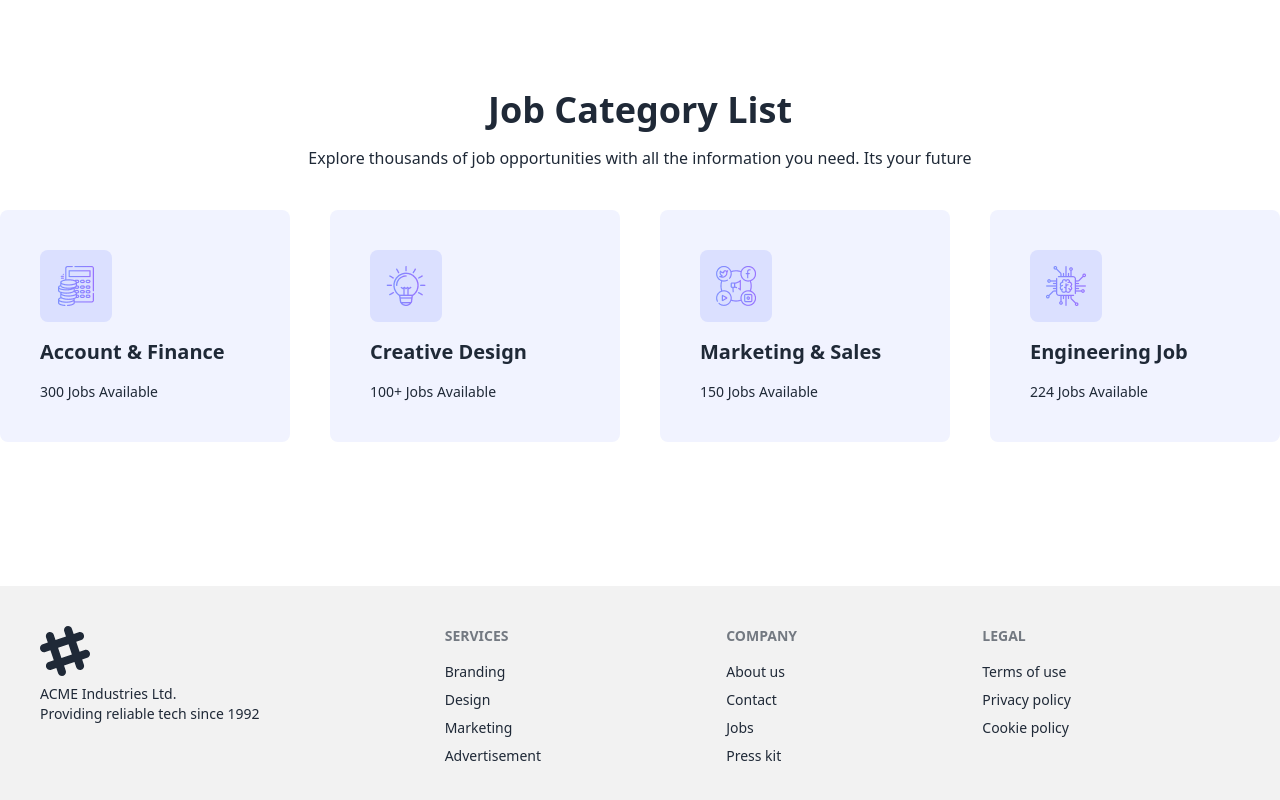
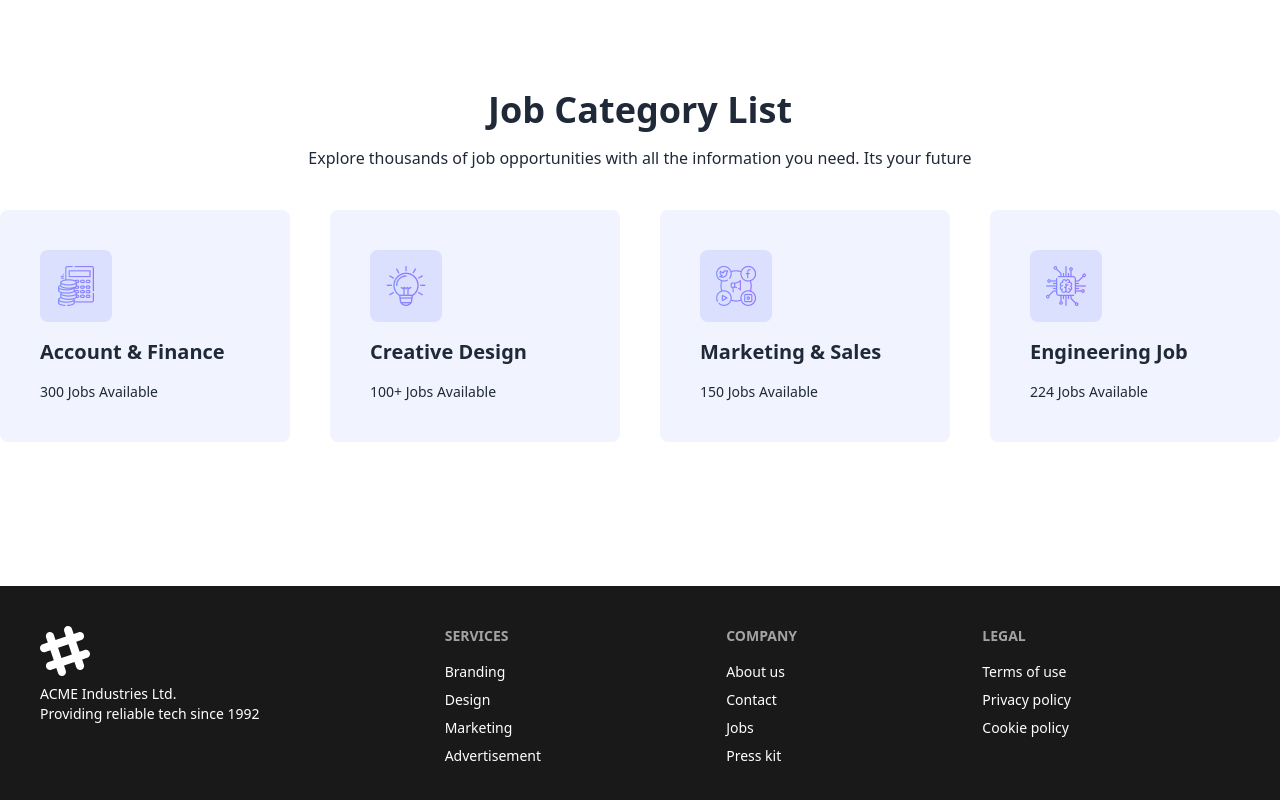
Before and after one commit to AsaduzzamanSohun/career-hub-react-router, a React (Vite) app: page / in a window 1280 px wide. Shown: the part 942-1742 px from the top of the page. Built offline with nearby package versions, Linux system fonts and the light colour scheme.

Commit message:
Footer bg color fixed

```diff
--- a/src/Footer/Footer.jsx
+++ b/src/Footer/Footer.jsx
@@ -1,7 +1,7 @@
 
 const Footer = () => {
     return (
-        <footer className="p-10 bg-base-200 text-base-content">
+        <footer className="p-10 bg-[#1A1919] text-white">
             <div className="footer max-w-7xl mx-auto">
 
             <aside>
```
